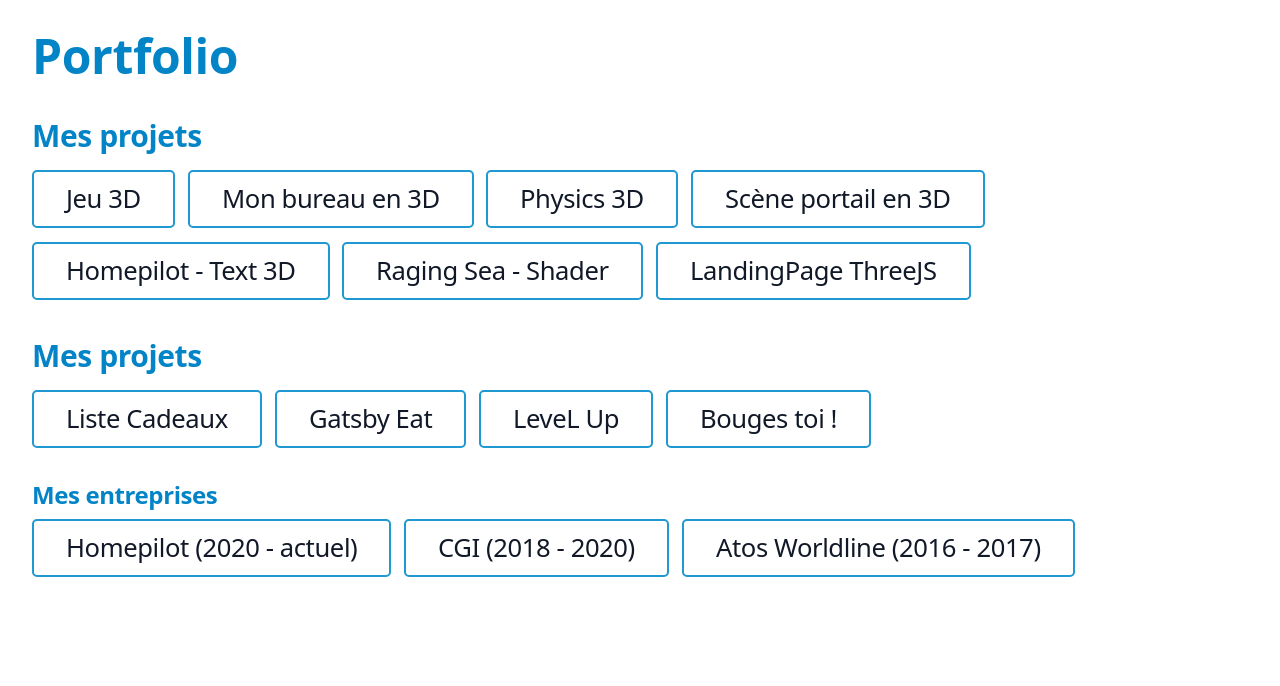
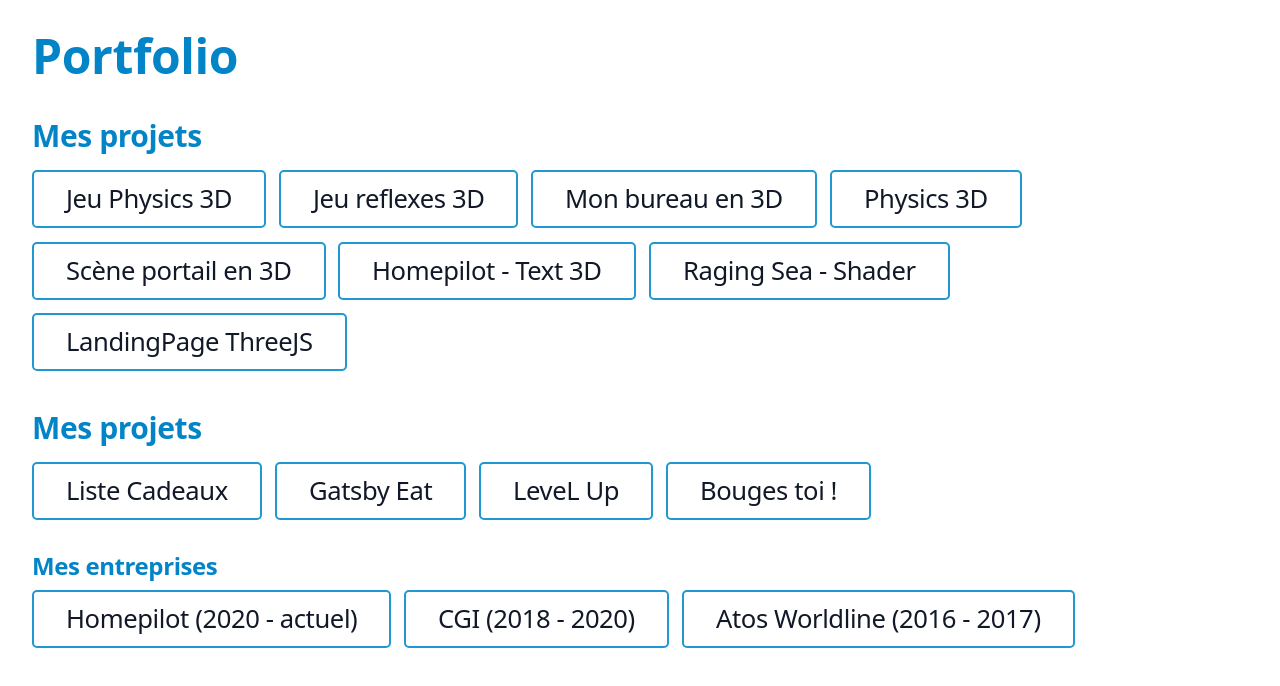
Before and after one commit to thibault60000/portfolio-content, a Next.js app: page / in a window 1280 px wide. Shown: the top 686 px of the page. Built offline with nearby package versions, Linux system fonts and the light colour scheme.

Commit message:
add r3f-car

```diff
--- a/pages/index.js
+++ b/pages/index.js
@@ -29,8 +29,13 @@ export default function home() {
   ];
 
   const experiences = [
+  {
+      name: "Jeu Physics 3D",
+      link: "https://r3f-car-omega.vercel.app/",
+      description: "Jeu vidéo réalisté avec React Three Fiber",
+    },
     {
-      name: "Jeu 3D",
+      name: "Jeu reflexes 3D",
       link: "https://r3f-first-game.vercel.app/",
       description: "Jeu vidéo réalisté avec React Three Fiber",
     },
```
